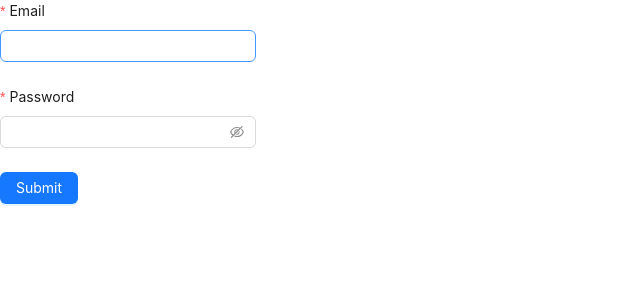
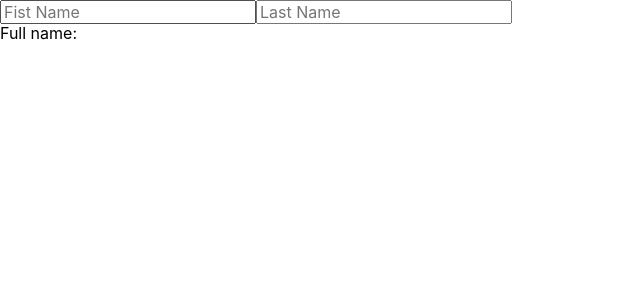
Before and after one commit to PixelGuru/ReactJS_Homework, a React (Create React App) app: page / in a window 1280 px wide. Shown: the top 300 px of the page, without its empty margins (0-640 px from the left). Built offline with nearby package versions, Linux system fonts and the light colour scheme.

Commit message:
no message

```diff
--- a/src/App.js
+++ b/src/App.js
@@ -1,10 +1,10 @@
 import React from "react";
-import Lession2 from "./components/Lession2";
+import Lession4 from "./components/Lession4";
 import "antd/dist/reset.css";
 import "./App.css";
 
 function App() {
-  return <Lession2 />;
+  return <Lession4 />;
 }
 
 export default App;
--- a/src/components/Lession4/index.js
+++ b/src/components/Lession4/index.js
@@ -1,4 +1,31 @@
+import { useState } from "react";
+
 const Lession4 = () => {
-  return;
+  const [formData, setformData] = useState({ fistname: "", lastname: "" });
+  const onChange = (e) => {
+    const name = e.target.name;
+    const value = e.target.value;
+    setformData({
+      ...formData,
+      [name]: value,
+    });
+  };
+  return (
+    <div>
+      <input
+        name="fistname"
+        placeholder="Fist Name"
+        value={formData.fistname}
+        onChange={onChange}
+      />
+      <input
+        name="lastname"
+        placeholder="Last Name"
+        value={formData.lastname}
+        onChange={onChange}
+      />
+      <div>{`Full name: ${formData.fistname} ${formData.lastname}`}</div>
+    </div>
+  );
 };
 export default Lession4;
```
